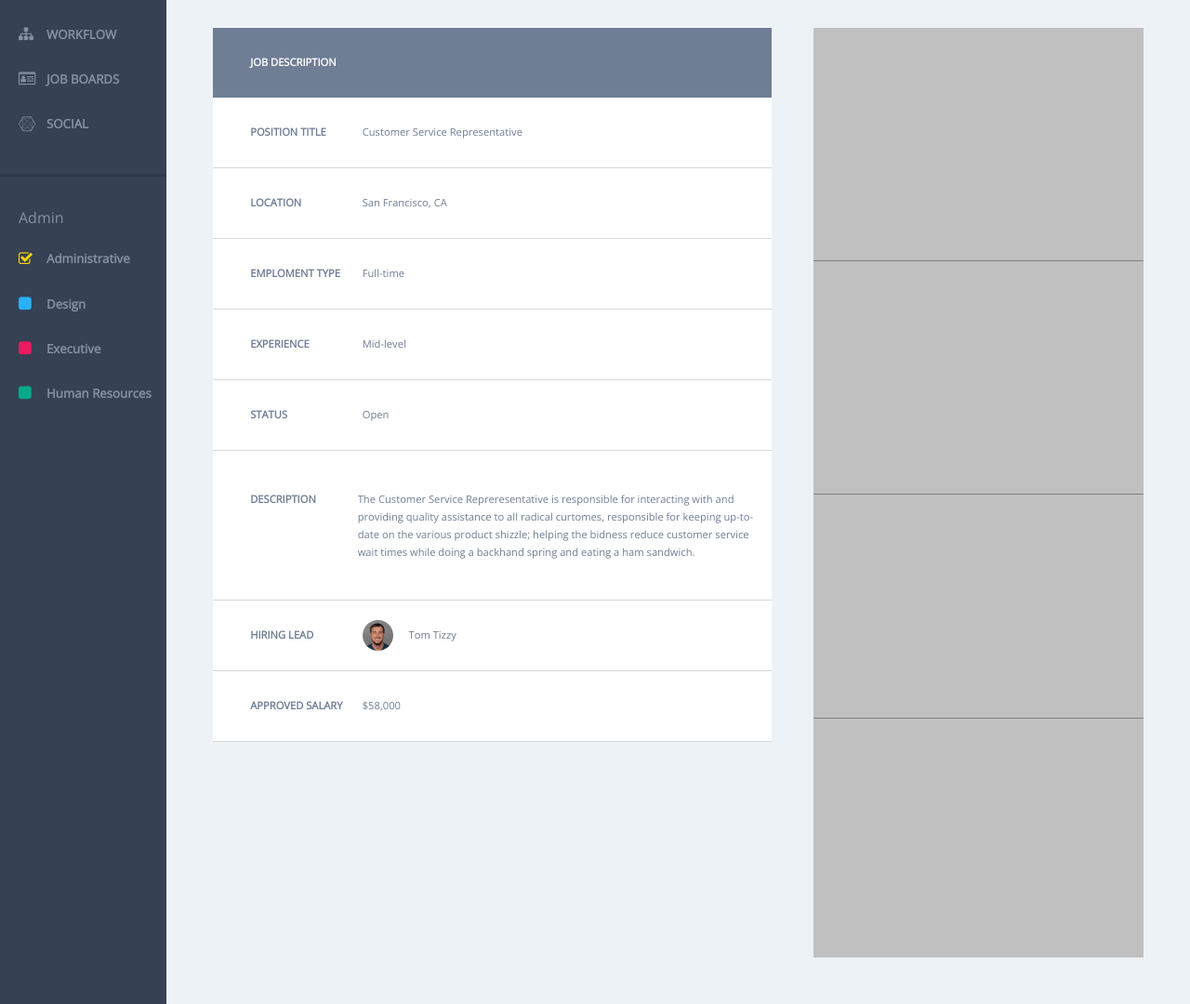
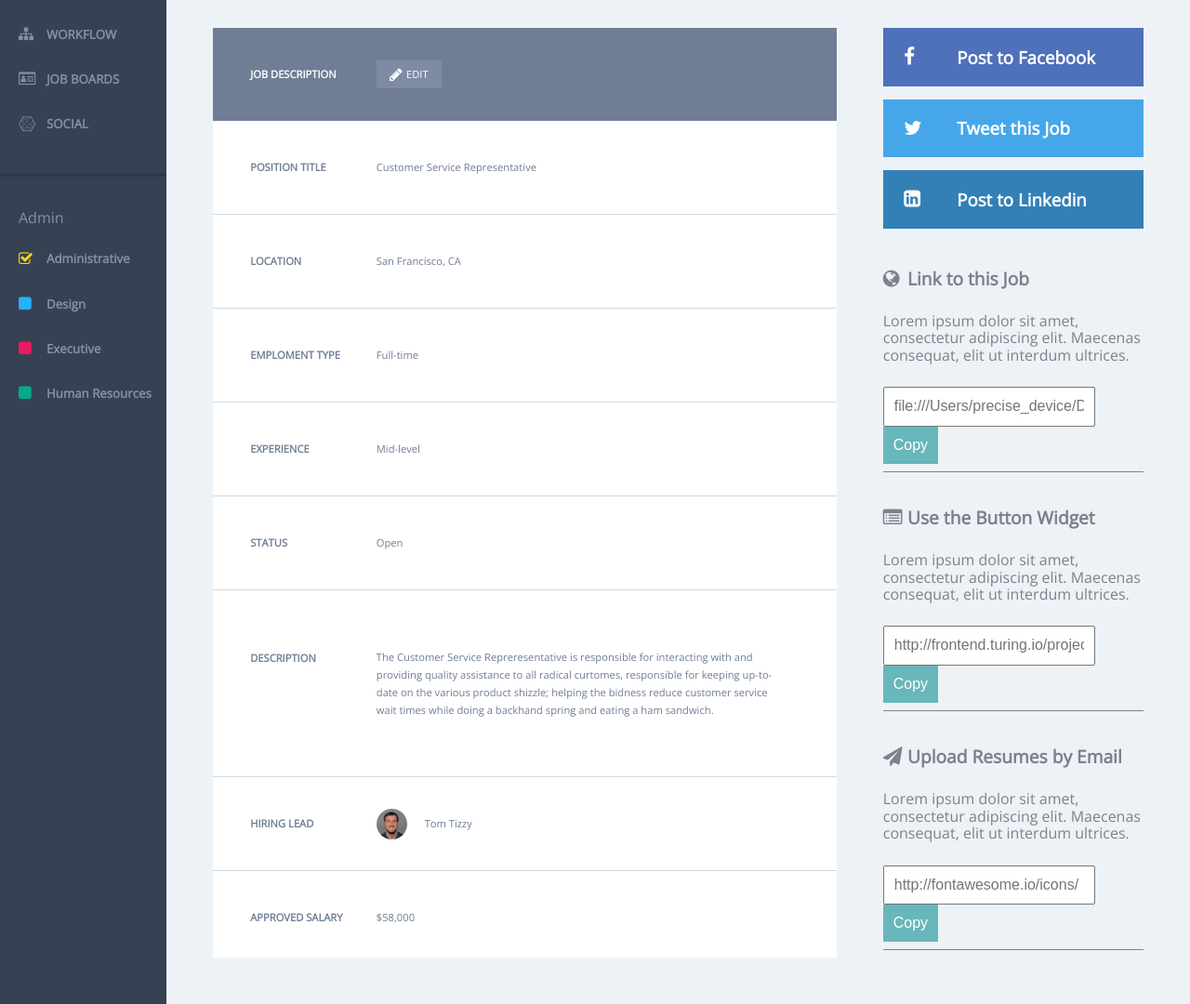
Before and after one commit to PreciseSlice/sh-comp-challenge-3, a plain HTML site: page index.html in a window 1280 px wide. Shown: the part 689-1769 px from the top of the page at 93% size. Drawn offline with nearby package versions, Linux system fonts and the light colour scheme.

Commit message:
bottom right finished

```diff
--- a/index.html
+++ b/index.html
@@ -244,7 +244,13 @@
 			<section class="left-bottom-box">
 
 				<div class="job-description">
-					<h2>JOB DESCRIPTION</h2>
+					<div class="bottom-box-align">
+					<h2 class="push-right">JOB DESCRIPTION</h2>
+						<div class="edit-container">
+							<i class="fa fa-pencil" aria-hidden="true"></i>
+							<h3>EDIT</h3>
+						</div>
+					</div>
 				</div>
 
 				<div class="bottom-box-rows">
@@ -297,31 +303,71 @@
 					</div>
 				</div>
 
-				<div class="bottom-box-rows">
+				<div class="bottom-box-rows-last">
 					<div class="bottom-box-align">
 						<h2 class="push-right">APPROVED SALARY</h2>
 						<h3>$58,000</h3>
 					</div>
 				</div>
-				<div class="hide">
-				</div>
+			</section>
 
-			</section>
 			<section class="right-bottom-box">
 
 				<div class="social-media">
+
+					<div class="fb">
+						<i class="fa fa-facebook" aria-hidden="true"></i>
+						<h3>Post to Facebook</h3>
+					</div>
+
+					<div class="twitter">
+						<i class="fa fa-twitter" aria-hidden="true"></i>
+						<h3>Tweet this Job</h3>
+					</div>
+
+					<div class="linkedin">
+						<i class="fa fa-linkedin-square" aria-hidden="true"></i>
+						<h3>Post to Linkedin</h3>
+					</div>
 
 				</div>
 
 				<div class="job-link">
 
+					<div class="bottom-right-forms">
+						<i class="fa fa-globe" aria-hidden="true"></i>
+						<h2>Link to this Job</h2>
+					</div>
+						<p>Lorem ipsum dolor sit amet, consectetur adipiscing elit. Maecenas consequat, elit ut interdum ultrices.</p>
+					<div class="input-container">
+						<input type="text" name="joblink" placeholder="file:///Users/precise_device/Documents/mod-1/static-comp-3/index.html"><button>Copy</button>
+					</div>
+
 				</div>
 
 				<div class="button-widget">
 
+					<div class="bottom-right-forms">
+						<i class="fa fa-list-alt" aria-hidden="true"></i>
+						<h2>Use the Button Widget</h2>
+					</div>
+						<p>Lorem ipsum dolor sit amet, consectetur adipiscing elit. Maecenas consequat, elit ut interdum ultrices.</p>
+					<div class="input-container">
+						<input type="text" name="job-link" placeholder="http://frontend.turing.io/projects/m1-static-comp-3.html"><button>Copy</button>
+					</div>
+
 				</div>
 
 				<div class="upload-resume">
+
+					<div class="bottom-right-forms">
+						<i class="fa fa-paper-plane" aria-hidden="true"></i>
+						<h2>Upload Resumes by Email</h2>
+					</div>
+						<p>Lorem ipsum dolor sit amet, consectetur adipiscing elit. Maecenas consequat, elit ut interdum ultrices.</p>
+					<div class="input-container">
+						<input type="text" name="upload" placeholder="http://fontawesome.io/icons/"><button>Copy</button>
+					</div>
 
 				</div>
 
--- a/styles.css
+++ b/styles.css
@@ -66,13 +66,18 @@ body {
 
 .left-bottom-box {
 	background-color: white;
-	width: 60%;
+	height: 100%;
+	width: 67%;
 }
 
 .right-bottom-box {
-	background-color: silver;
     margin-left: auto;
-	width: 35.5%;
+	width: 28%;
+	height: 83.5%;
+}
+
+.right-bottom-box i {
+	font-size: 1.3em;
 }
 
 .first-sidebar{
@@ -695,7 +700,7 @@ body {
 	align-items: center;
 	background-color: #6F7E95;
 	display: flex;
-	height: 7.5%;
+	height: 10%;
 	padding-left: 40px;
 }
 
@@ -703,11 +708,36 @@ body {
 	color: white;
 }
 
+.edit-container {
+	align-items: center;
+	background-color: #7F8BA4;
+	display: flex;
+	justify-content: center;
+	height: 30px;
+	width: 70px;
+}
+
+.edit-container h3 {
+	color: white;
+	margin-left: 3px;
+}
+
+.edit-container i {
+	color: white;
+}
+
 .bottom-box-rows {
 	align-items: center;
 	border-bottom: 1px solid #D6D8D9;
 	display: flex;
-	height: 7.5%;
+	height: 10%;
+	padding-left: 40px;
+}
+
+.bottom-box-rows-last {
+	align-items: center;
+	display: flex;
+	height: 10%;
 	padding-left: 40px;
 }
 
@@ -725,13 +755,14 @@ body {
 	align-items: center;
 	border-bottom: 1px solid #D6D8D9;
 	display: flex;
-	height: 16%;
+	height: 20%;
 	padding-left: 40px;
 }
 
 .discription h3 {
-	margin: 0 0 0 8%;
+	margin: 0 0 0 10.3%;
     line-height: 1.7em;
+    width: 69%;
 }
 
 .discription h2 {
@@ -758,8 +789,141 @@ body {
 
 .hide {
 	background-color: #EDF2F6;
-	height: 24%
+	height: 13.1%
 }
+
+/* bottom right of page */
+
+
+	/* social media */
+
+	.social-media {
+		border-bottom: 1px solid grey;
+		color: white;
+		height: 25%;
+	}
+
+	.social-media i {
+		margin: 0 15% 0 8%;
+	}
+
+	.fb {
+		align-items: center;
+		background-color: #4F70BA;
+		display: flex;
+		height: 30%;
+		margin-bottom: 5%;
+		width: 100%;
+	}
+
+	.twitter {
+		align-items: center;
+		background-color: #45A7E9;
+		display: flex;
+		height: 30%;
+		margin-bottom: 5%;
+		width: 100%;
+	}
+
+	.linkedin {
+		align-items: center;
+		background-color: #3380B7;
+		display: flex;
+		height: 30%;
+		width: 100%;
+	}
+
+	.job-link {
+		border-bottom: 1px solid grey;
+		color: #7B828C;
+		height: 29%;
+		margin-top: 9%;
+	}
+
+	.job-link p {
+		margin: 0 0 25px 0;
+	}
+
+	.job-link input {
+		margin: 0px;
+		padding: 10px;
+		width: 73%;
+	}
+
+	.job-link button {
+		border: 0;
+		background-color: #68B7BB;
+		color: white;
+		margin: 0;
+		padding: 11px;
+	}
+
+	.button-widget {
+		border-bottom: 1px solid grey;
+		color: #7B828C;
+		height: 29%;
+		margin-top: 5%;
+	}
+
+	.button-widget p {
+		margin: 0 0 25px 0;
+	}
+
+	.button-widget input {
+		margin: 0px;
+		padding: 10px;
+		width: 73%;
+	}
+
+	.button-widget button {
+		border: 0;
+		background-color: #68B7BB;
+		color: white;
+		margin: 0;
+		padding: 11px;
+	}
+
+	.upload-resume {
+		border-bottom: 1px solid grey;
+		color: #7B828C;
+		height: 29%;
+		margin-top: 5%;
+	}
+
+	.upload-resume p {
+		margin: 0 0 25px 0;
+	}
+
+	.upload-resume input {
+		margin: 0px;
+		padding: 10px;
+		width: 73%;
+	}
+
+	.upload-resume button {
+		border: 0;
+		background-color: #68B7BB;
+		color: white;
+		margin: 0;
+		padding: 11px;
+	}
+
+	.bottom-right-forms h2 {
+		margin: 24px 0 25px 0;
+		font-size: 1.2em;
+	}
+
+	.bottom-right-forms {
+		align-items: center;
+		color: #7B828C;
+		display: flex;
+	}
+
+	.bottom-right-forms i {
+		margin-right: 4%;
+	}
+
+/* media */
 
 @media (max-width: 1000px) {
 
@@ -793,29 +957,6 @@ body {
 		width: 100%;
 	}
 }
-
-/* bottom right of page */
-
-	.social-media {
-		border-bottom: 1px solid grey;
-		height: 25%;
-	}
-
-	.job-link {
-		border-bottom: 1px solid grey;
-		height: 25%;
-	}
-
-	.button-widget {
-		border-bottom: 1px solid grey;
-		height: 24%;
-	}
-
-	.upload-resume {
-		height: 25%;
-	}
-
-/* media */
 
 @media (max-width: 700px) {
 
@@ -905,6 +1046,7 @@ body {
 
 }
 
+
 @media (max-width: 600px) {
 
  	 .open-container {
```
